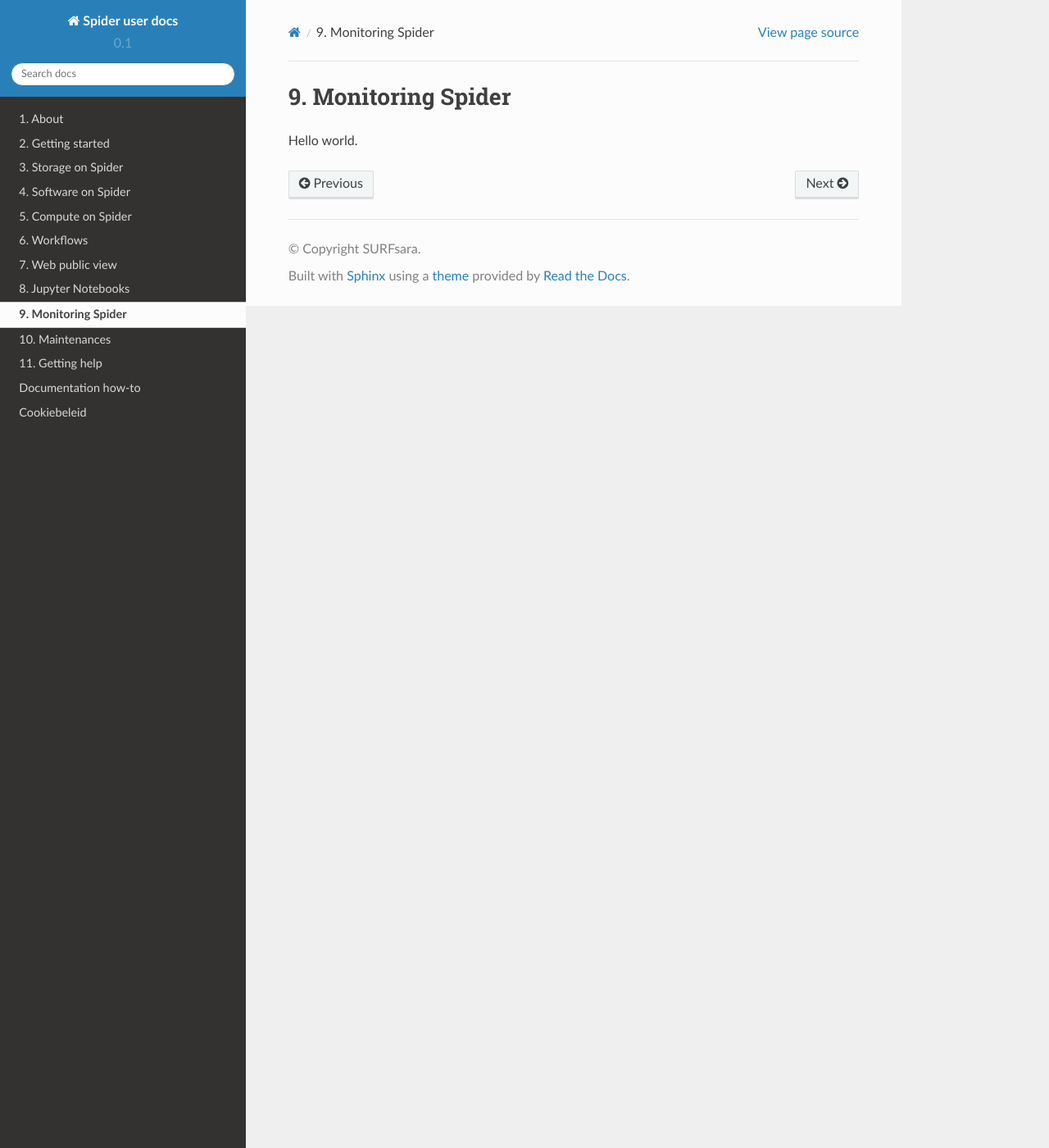
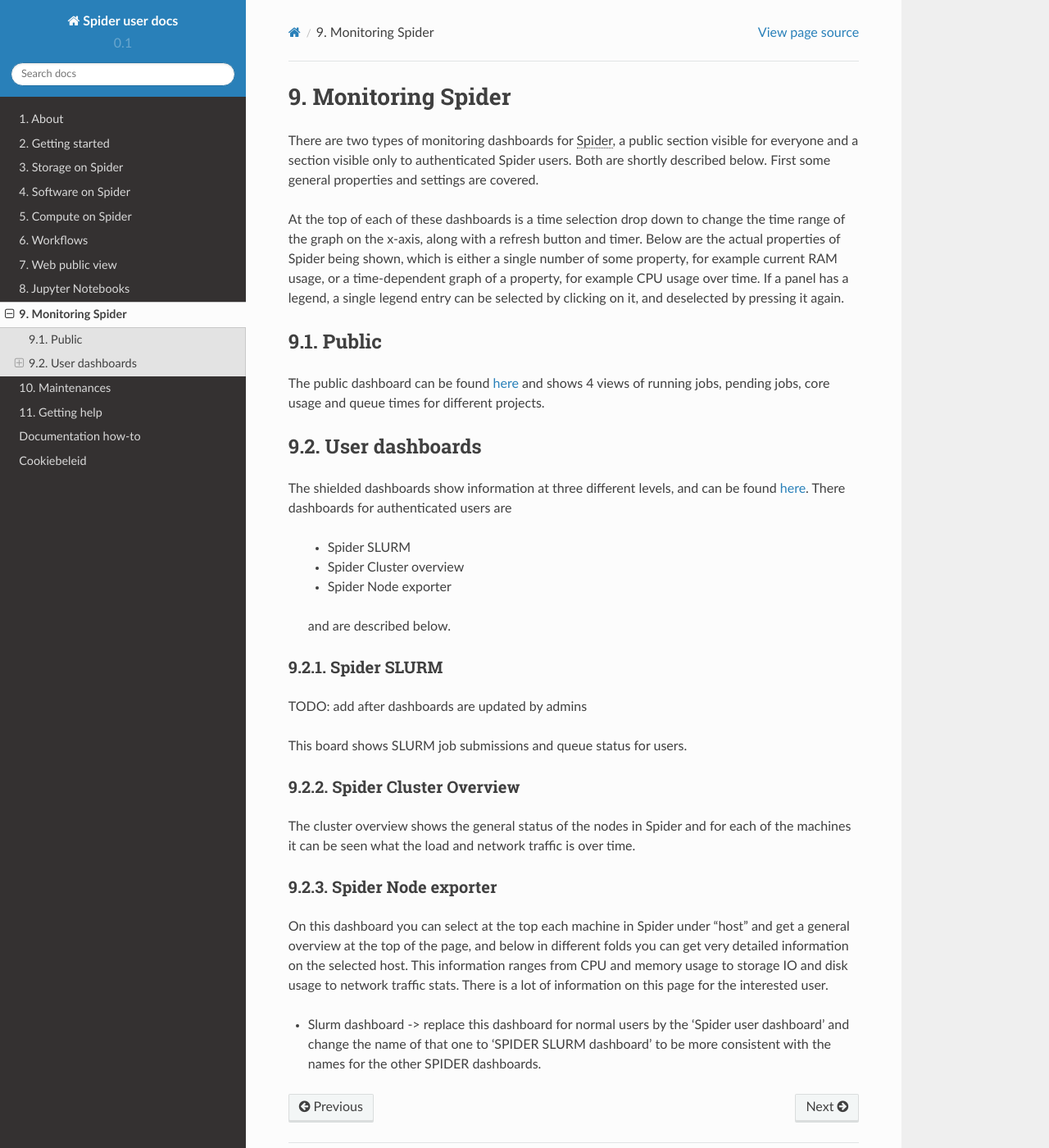
Before and after one commit to sara-nl/spiderdocs, a Sphinx documentation site: the page built from source/Pages/monitoring.rst, in a window 1280 px wide and 1400 px high. Shown: the whole window at 82% size. Built offline with Sphinx 7.4.7 and the Read the Docs theme 2.0.0, drawn with Linux system fonts in a browser that asks for light colours.

Commit message:
Add monitoring dashboard text

```diff
--- a/source/Pages/monitoring.rst
+++ b/source/Pages/monitoring.rst
@@ -3,4 +3,50 @@
 Monitoring Spider
 *****************
 
-Hello world.
+There are two types of monitoring dashboards for :abbr:`Spider (Symbiotic Platform(s) for Interoperable Data Extraction and Redistribution)`, a public section visible for everyone and a section visible only to authenticated Spider users.
+Both are shortly described below. First some general properties and settings are covered.
+
+At the top of each of these dashboards is a time selection drop down to change the time range of the graph on the x-axis, along with a refresh button and timer.
+Below are the actual properties of Spider being shown, which is either a single number of some property, for example current RAM usage, or a time-dependent graph of a property, for example CPU usage over time. If a panel has a legend, a single legend entry can be selected by clicking on it, and deselected by pressing it again.
+
+Public
+======
+
+The public dashboard can be found `here <https://jobsview.grid.surfsara.nl/grafana/d/i289WluZz/spider?orgId=1>`_ and shows 4 views of running jobs, pending jobs, core usage and queue times for different projects.
+
+User dashboards
+===============
+
+The shielded dashboards show information at three different levels, and can be found `here <https://monitor.spider.surfsara.nl/grafana/dashboards>`_.
+There dashboards for authenticated users are
+
+ - Spider SLURM
+ - Spider Cluster overview
+ - Spider Node exporter
+
+ and are described below.
+
+============
+Spider SLURM
+============
+
+TODO: add after dashboards are updated by admins
+
+This board shows SLURM job submissions and queue status for users.
+
+=======================
+Spider Cluster Overview
+=======================
+
+The cluster overview shows the general status of the nodes in Spider and for each of the machines it can be seen what the load and network traffic is over time.
+
+====================
+Spider Node exporter
+====================
+
+On this dashboard you can select at the top each machine in Spider under "host" and get a general overview at the top of the page, and below in different folds you can get very detailed information on the selected host.
+This information ranges from CPU and memory usage to storage IO and disk usage to network traffic stats. There is a lot of information on this page for the interested user.
+
+
+
+- Slurm dashboard -> replace this dashboard for normal users by the 'Spider user dashboard' and change the name of that one to 'SPIDER SLURM dashboard' to be more consistent with the names for the other SPIDER dashboards.
```
